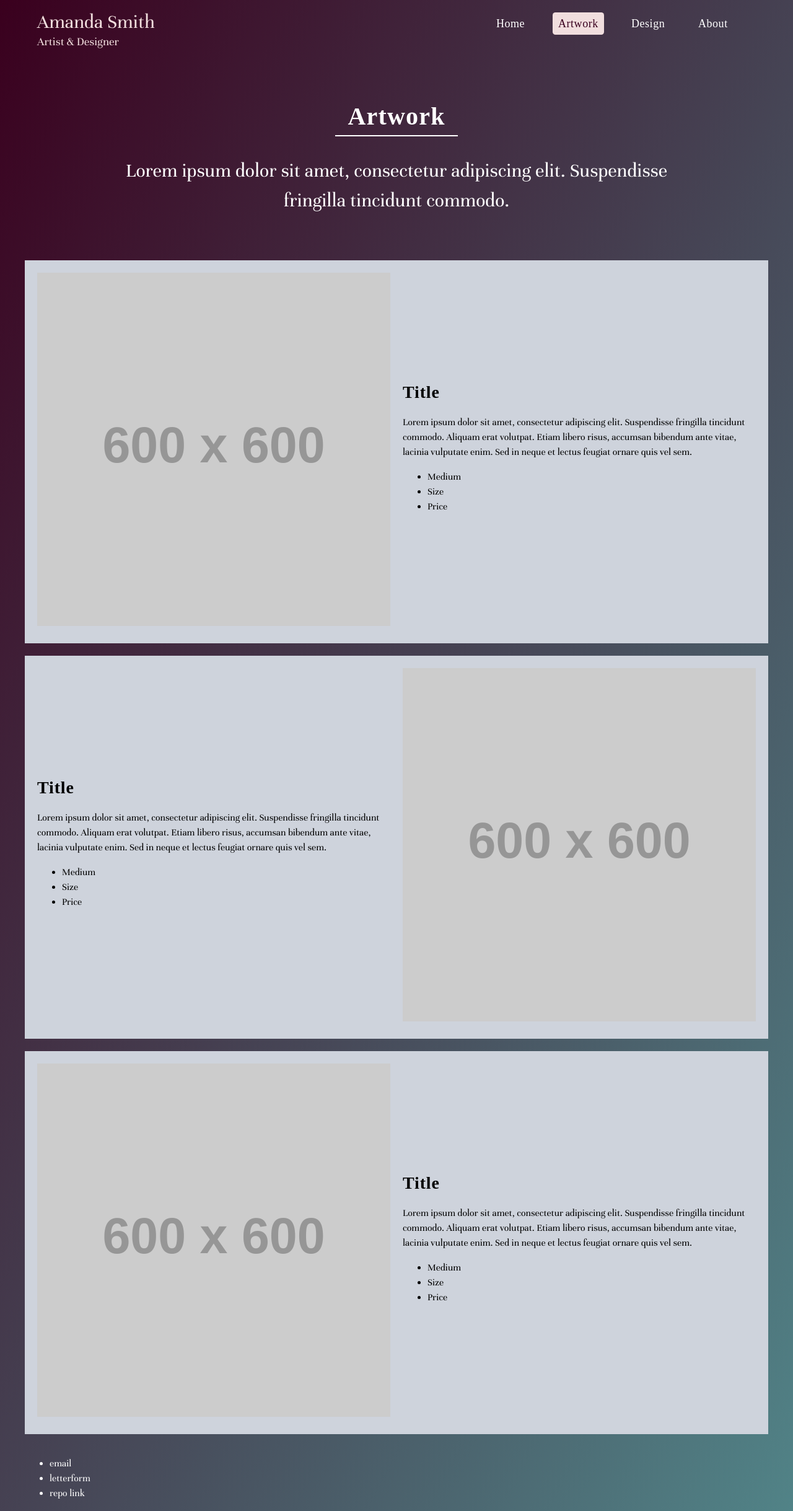
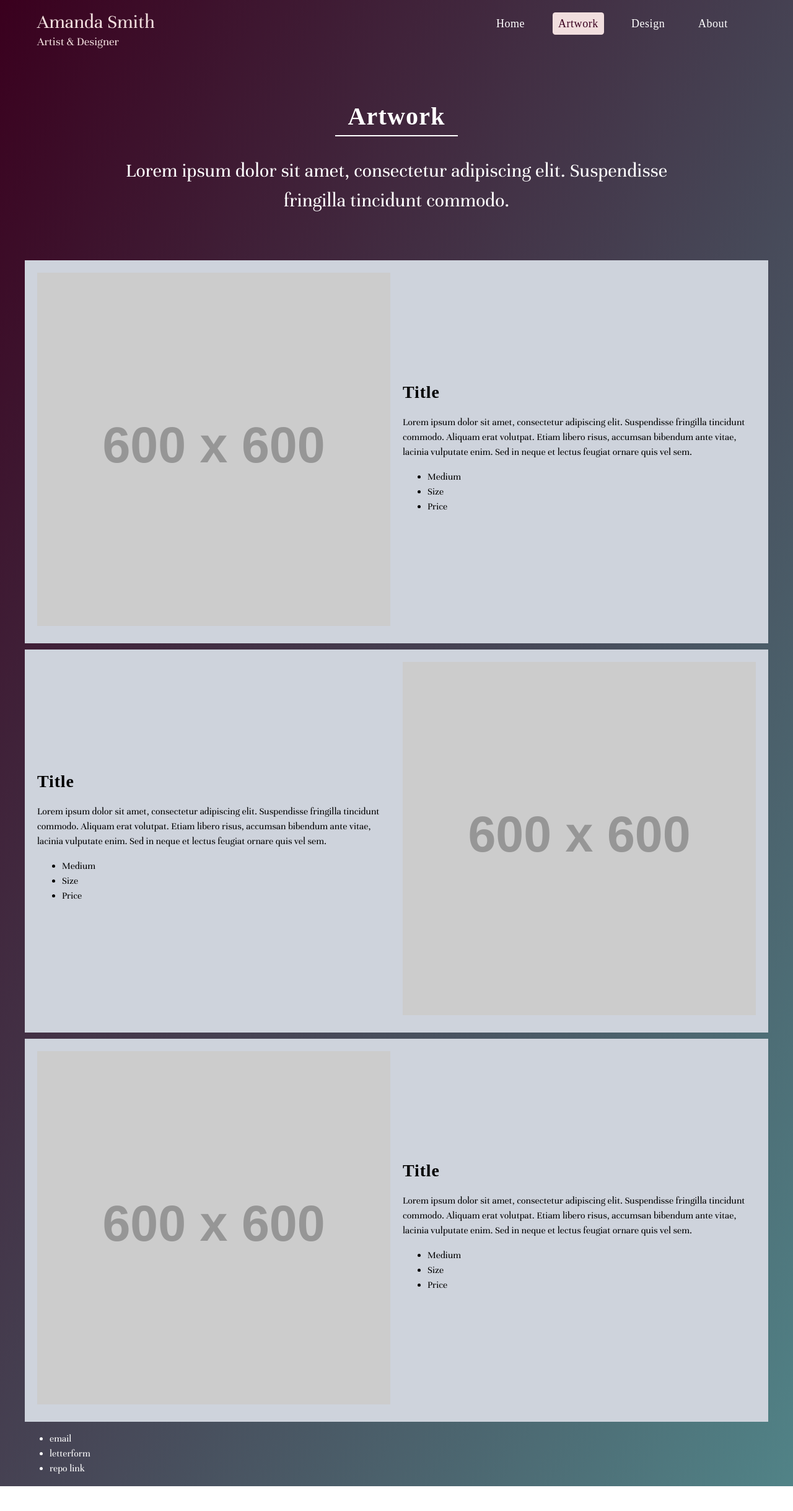
Before and after one commit to asmithorn/asmithorn.github.io, a Jekyll site: the page built from artwork/index.html, in a window 1280 px wide. Shown: the whole page at 62% size. Built offline with Jekyll 4.4.1, drawn with Linux system fonts in a browser that asks for light colours; some web fonts are replaced; after the commit the page ends 2398 px from its top, so only the background shows below that.

Commit message:
margin bottom styling

```diff
--- a/artwork/index.html
+++ b/artwork/index.html
@@ -14,7 +14,7 @@ title: Artwork
 
 
 
-<div class="o-row o-row--1200 u-bg--gray u-color--black u-margin-bottom--20">
+<div class="o-row o-row--1200 u-bg--gray u-color--black u-margin-bottom--10">
   <section class="o-two-col u-padding--20">
     <div class="o-two-col__left">
       <img src="https://via.placeholder.com/600.jpg?text=artwork" alt=""/>
@@ -34,7 +34,7 @@ title: Artwork
 
 
 
-<div class="o-row o-row--1200 u-bg--gray u-color--black u-margin-bottom--20">
+<div class="o-row o-row--1200 u-bg--gray u-color--black u-margin-bottom--10">
   <section class="o-two-col u-padding--20">
     <div class="o-two-col__right">
       <img src="https://via.placeholder.com/600.jpg?text=artwork" alt=""/>
@@ -54,7 +54,7 @@ title: Artwork
 
 
 
-<div class="o-row o-row--1200 u-bg--gray u-color--black u-margin-bottom--20">
+<div class="o-row o-row--1200 u-bg--gray u-color--black">
   <section class="o-two-col u-padding--20">
       <div class="o-two-col__left">
         <img src="https://via.placeholder.com/600.jpg?text=artwork" alt=""/>
--- a/css/style.scss
+++ b/css/style.scss
@@ -279,7 +279,7 @@ img {
 .u-image--round {border-radius: 50%;}
 
 
-.u-margin-bottom--20 {margin-bottom: 1.25rem;}
+.u-margin-bottom--10 {margin-bottom: .625rem;}
 .u-padding--w-20-120 {
   padding-left: 1.25rem;
   padding-right: 1.25rem;
```
